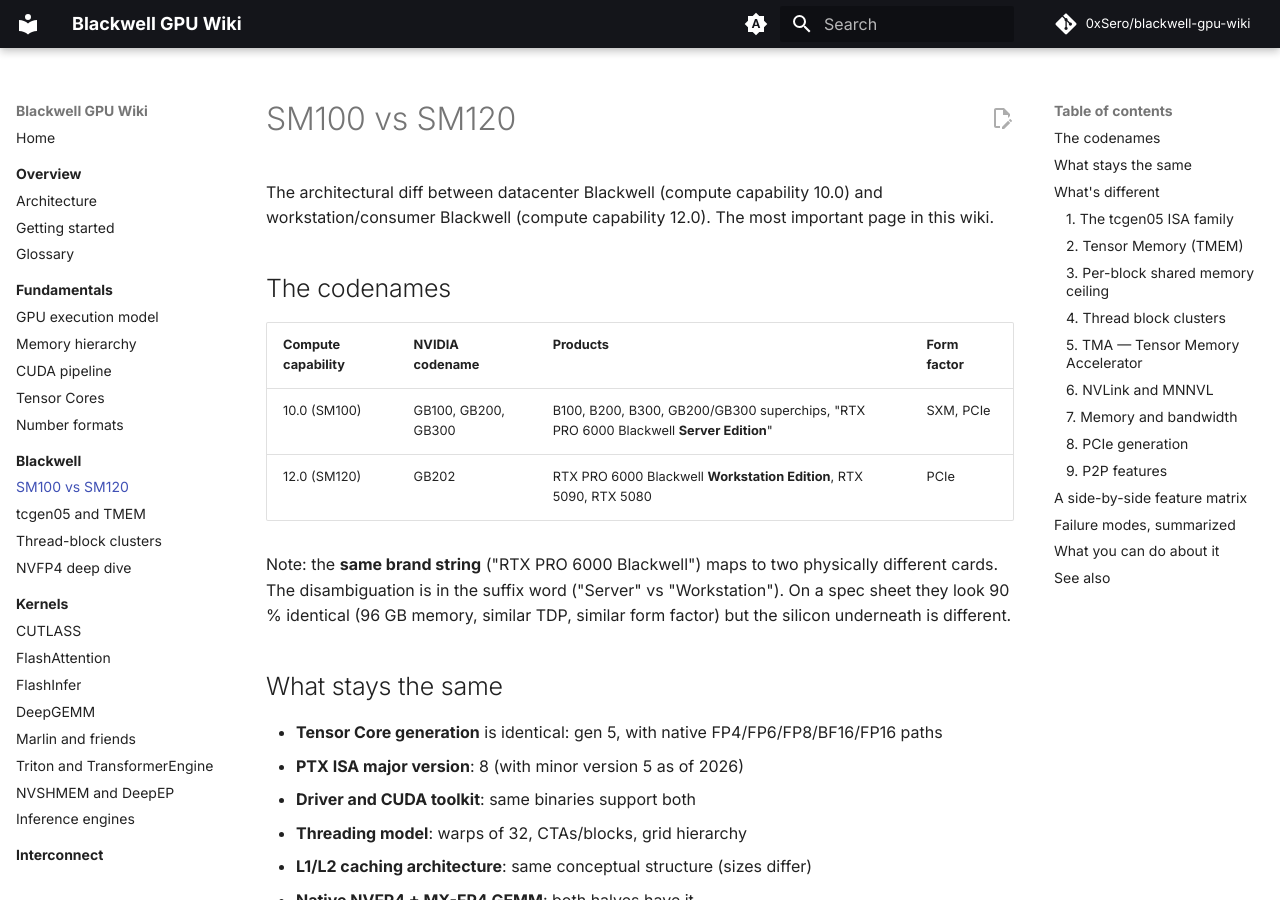
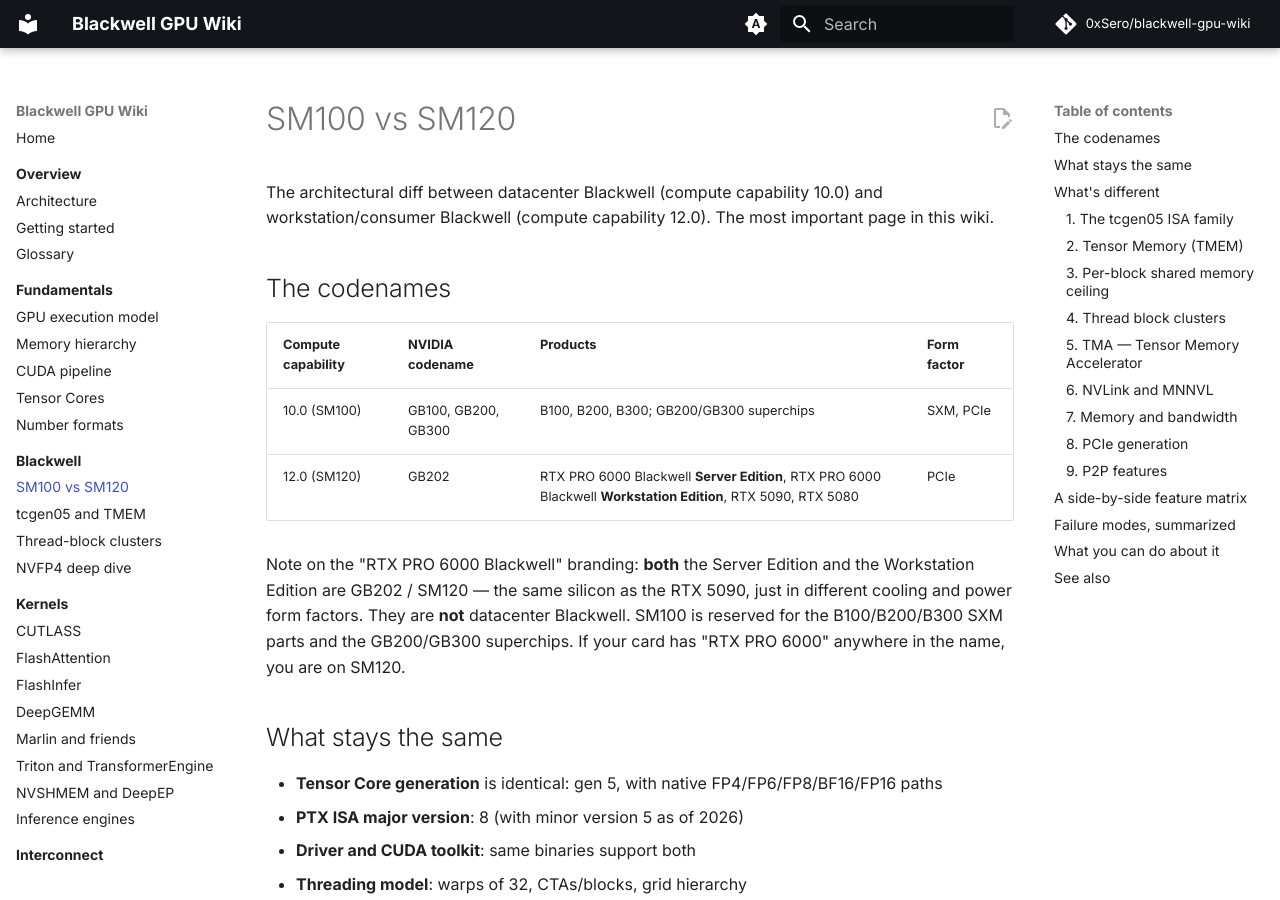
Before and after one commit to 0xSero/blackwell-gpu-wiki, an MkDocs documentation site: the page built from docs/blackwell/sm100-vs-sm120.md, in a window 1280 px wide and 900 px high. Built offline with MkDocs 1.6.1 and Material for MkDocs 9.7.7, drawn with Linux system fonts in a browser that asks for light colours; comment, search, counter and statistics services are not loaded.

Commit message:
Fix: RTX PRO 6000 Server Edition is SM120 (GB202), not SM100

```diff
--- a/docs/blackwell/sm100-vs-sm120.md
+++ b/docs/blackwell/sm100-vs-sm120.md
@@ -6,10 +6,10 @@
 
 | Compute capability | NVIDIA codename | Products | Form factor |
 | --- | --- | --- | --- |
-| 10.0 (SM100) | GB100, GB200, GB300 | B100, B200, B300, GB200/GB300 superchips, "RTX PRO 6000 Blackwell **Server Edition**" | SXM, PCIe |
-| 12.0 (SM120) | GB202 | RTX PRO 6000 Blackwell **Workstation Edition**, RTX 5090, RTX 5080 | PCIe |
+| 10.0 (SM100) | GB100, GB200, GB300 | B100, B200, B300; GB200/GB300 superchips | SXM, PCIe |
+| 12.0 (SM120) | GB202 | RTX PRO 6000 Blackwell **Server Edition**, RTX PRO 6000 Blackwell **Workstation Edition**, RTX 5090, RTX 5080 | PCIe |
 
-Note: the **same brand string** ("RTX PRO 6000 Blackwell") maps to two physically different cards. The disambiguation is in the suffix word ("Server" vs "Workstation"). On a spec sheet they look 90 % identical (96 GB memory, similar TDP, similar form factor) but the silicon underneath is different.
+Note on the "RTX PRO 6000 Blackwell" branding: **both** the Server Edition and the Workstation Edition are GB202 / SM120 — the same silicon as the RTX 5090, just in different cooling and power form factors. They are **not** datacenter Blackwell. SM100 is reserved for the B100/B200/B300 SXM parts and the GB200/GB300 superchips. If your card has "RTX PRO 6000" anywhere in the name, you are on SM120.
 
 ## What stays the same
 
```
Also changed, not shown: docs/blackwell/index.md (+1 -1 lines).
